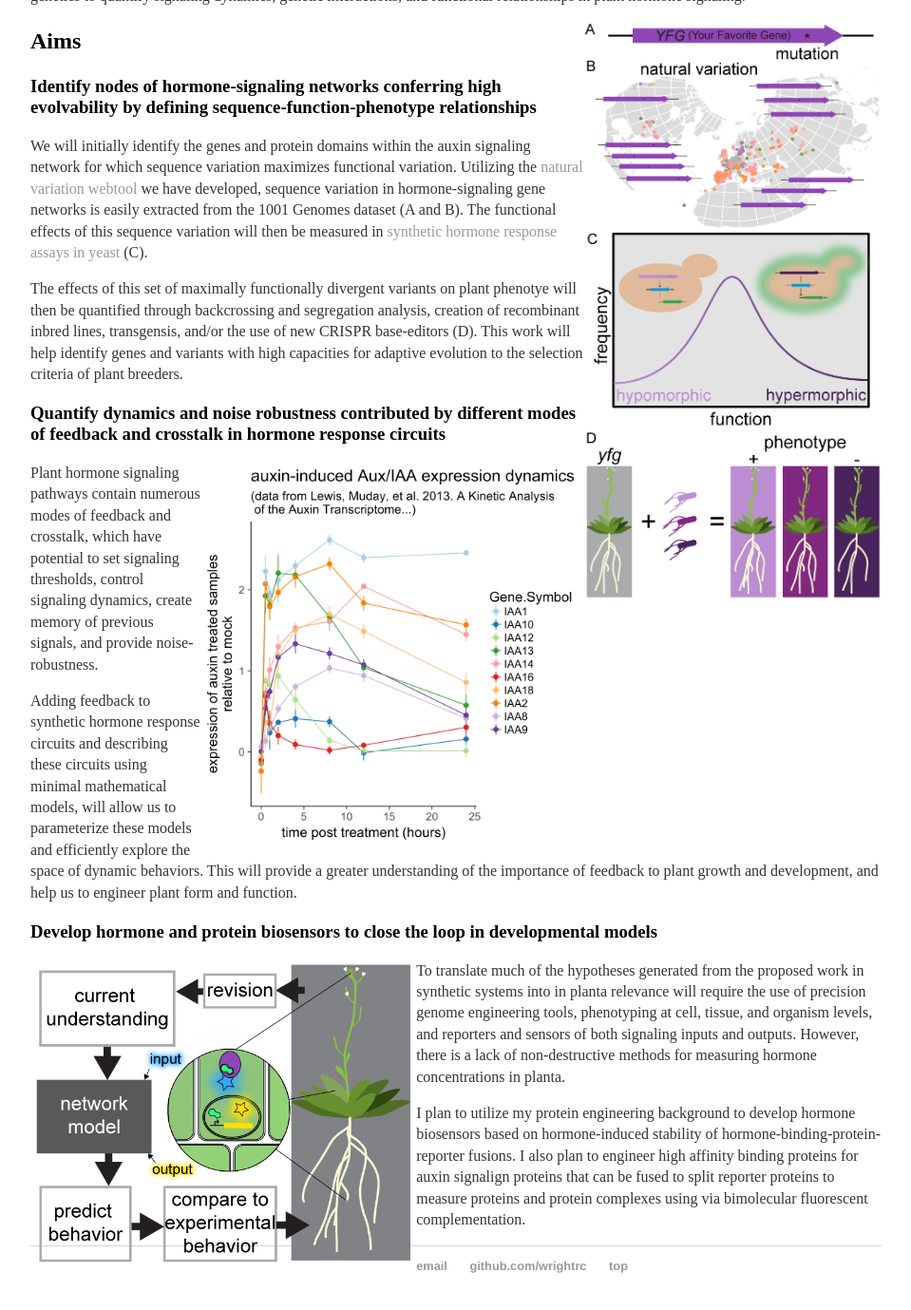
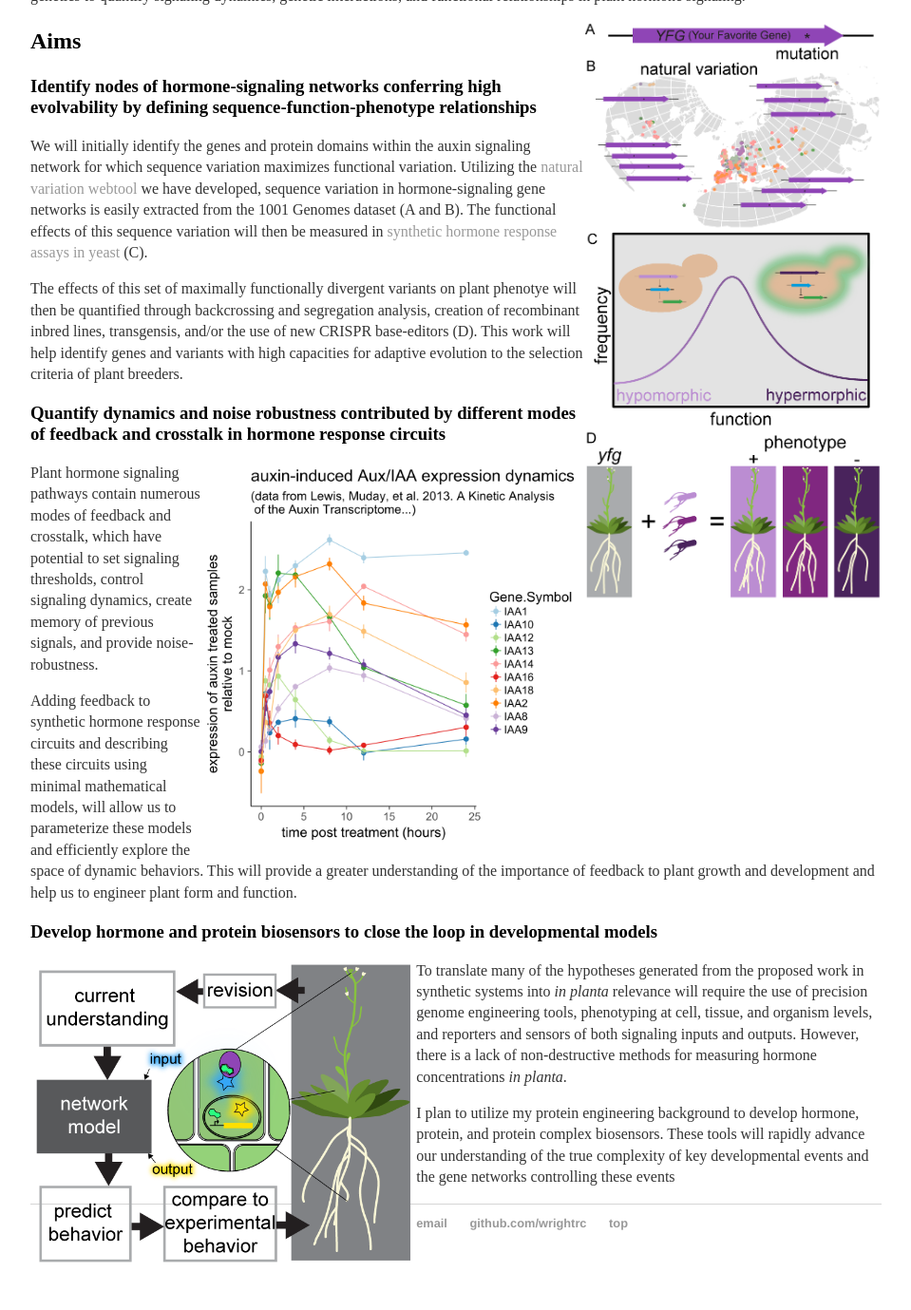
Before and after one commit to aherbotany/wrightrc.github.io, a Jekyll site: the page built from research/index.md, in a window 1280 px wide and 1400 px high, scrolled down 605 px. Shown: the top 1379 px of the window at 95% size, without its empty margins (160-1119 px from the left). Built offline with Jekyll 4.4.1, drawn with Linux system fonts in a browser that asks for light colours; nearby versions of some CDN libraries; after the commit the page ends 1960 px from its top, so only the background shows below that.

Commit message:
updated research

```diff
--- a/research/index.md
+++ b/research/index.md
@@ -29,11 +29,11 @@ The effects of this set of maximally functionally divergent variants on plant ph
 
 Plant hormone signaling pathways contain numerous modes of feedback and crosstalk, which have potential to set signaling thresholds, control signaling dynamics, create memory of previous signals, and provide noise-robustness.
 
-Adding feedback to synthetic hormone response circuits and describing these circuits using minimal mathematical models, will allow us to parameterize these models and efficiently explore the space of dynamic behaviors. This will provide a greater understanding of the importance of feedback to plant growth and development, and help us to engineer plant form and function.
+Adding feedback to synthetic hormone response circuits and describing these circuits using minimal mathematical models, will allow us to parameterize these models and efficiently explore the space of dynamic behaviors. This will provide a greater understanding of the importance of feedback to plant growth and development and help us to engineer plant form and function.
 
 
 ### Develop hormone and protein biosensors to close the loop in developmental models
 <img align="left" height="45%" width="45%" src="model.png" style="padding-right: 3px">
-To translate much of the hypotheses generated from the proposed work in synthetic systems into in planta relevance will require the use of precision genome engineering tools, phenotyping at cell, tissue, and organism levels, and reporters and sensors of both signaling inputs and outputs. However, there is a lack of non-destructive methods for measuring hormone concentrations in planta.
+To translate many of the hypotheses generated from the proposed work in synthetic systems into *in planta* relevance will require the use of precision genome engineering tools, phenotyping at cell, tissue, and organism levels, and reporters and sensors of both signaling inputs and outputs. However, there is a lack of non-destructive methods for measuring hormone concentrations *in planta*.
 
-I plan to utilize my protein engineering background to develop hormone biosensors based on hormone-induced stability of hormone-binding-protein-reporter fusions. I also plan to engineer high affinity binding proteins for auxin signalign proteins that can be fused to split reporter proteins to measure proteins and protein complexes using via bimolecular fluorescent complementation.
+I plan to utilize my protein engineering background to develop hormone, protein, and protein complex biosensors. These tools will rapidly advance our understanding of the true complexity of key developmental events and the gene networks controlling these events
```
